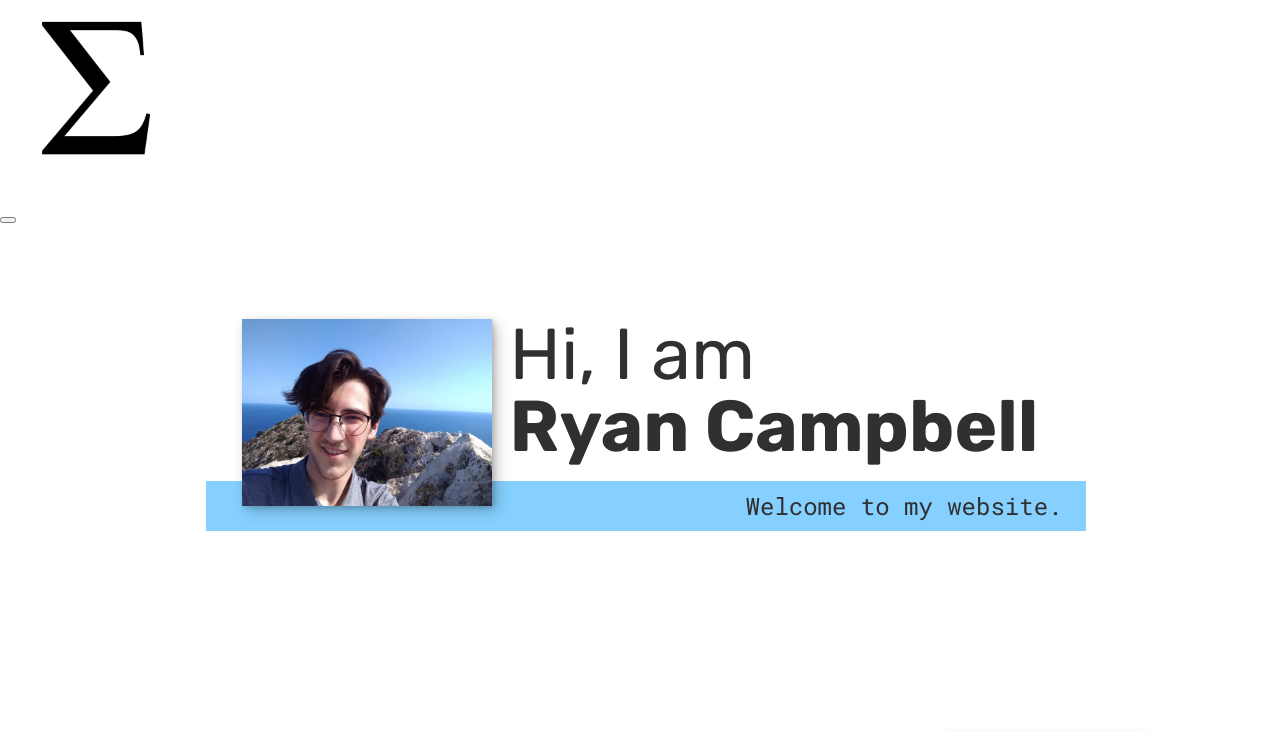
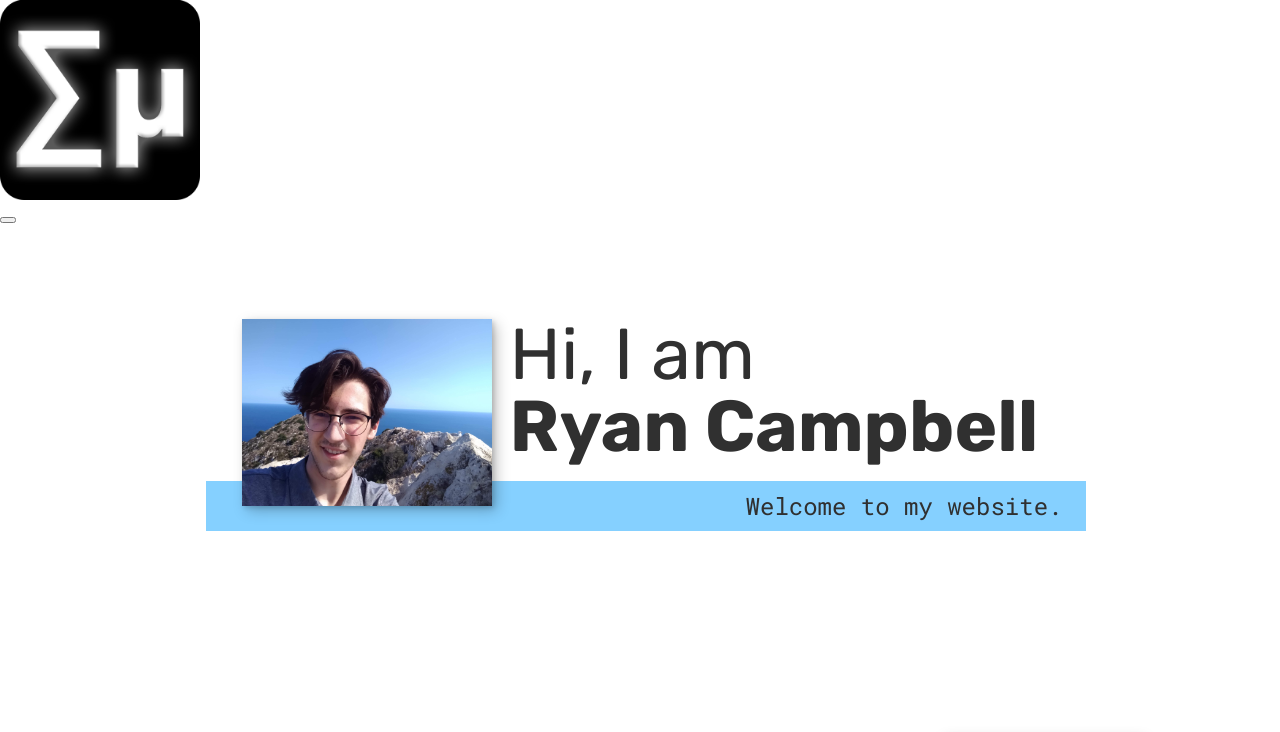
Before and after one commit to riensou/PersonalWebpage, a plain HTML site: page index.html in a window 1280 px wide. Shown: the top 732 px of the page. Drawn offline with nearby package versions, Linux system fonts and the light colour scheme.

Commit message:
logo change

```diff
--- a/index.html
+++ b/index.html
@@ -22,7 +22,7 @@
     <body>
         <header>
             <div class="logo">
-                <img src="Images/Generic/Temp_Logo.svg.webp" alt="" width="200">
+                <img src="Images/Generic/averagesum_logo.png" alt="" width="200">
             </div>
             <button class="nav-toggle" aria-label="toggle navigation">
                 <span class="hamburger"></span>
@@ -162,6 +162,7 @@
         <!-- Footer -->
 
         <footer>
+            <!-- research adding a 'you're not a robot message'-->
             <a href="mailto:ryancampbell@berkeley.edu" class="footer-link">ryancampbell@berkeley.edu</a>
             <ul class="social-list">
                 <li class="social-list__item"><a class="social-list__link"
```
Also changed, not shown: Images/Generic/averagesum_logo.png (added).
